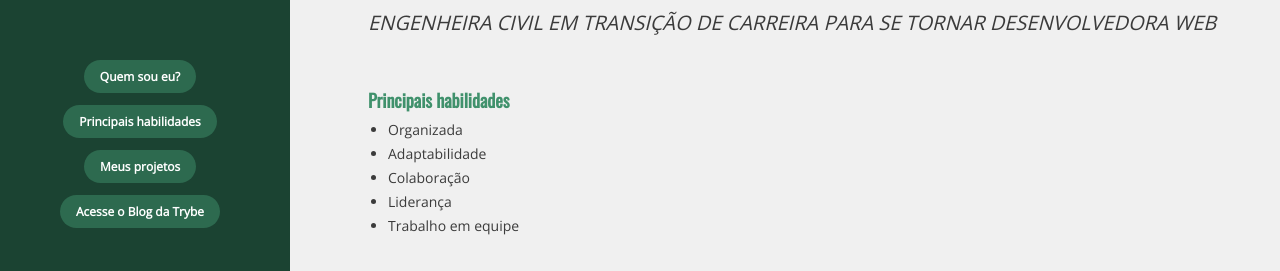
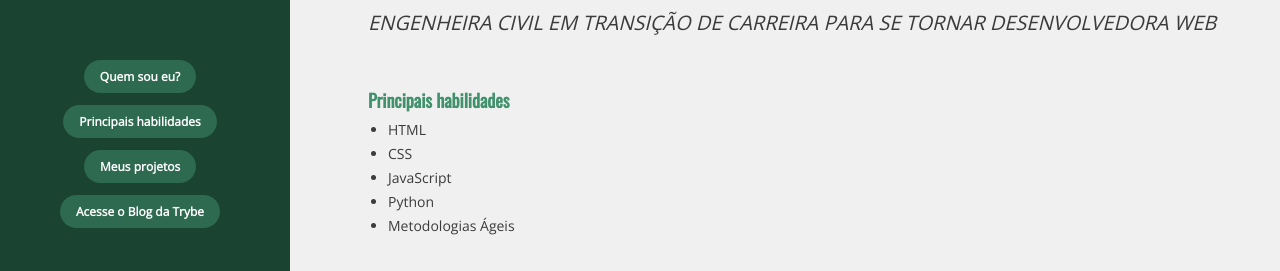
Before and after one commit to simonebarbado/simonebarbado.github.io, a plain HTML site: page index.html in a window 1280 px wide. Shown: the part 227-498 px from the top of the page. Drawn offline with nearby package versions, Linux system fonts and the light colour scheme.

Commit message:
Trocando as informações de habilidades

```diff
--- a/index.html
+++ b/index.html
@@ -31,11 +31,11 @@
 
         <h3 id="habilidades">Principais habilidades</h3>
         <ul>
-            <li>Organizada</li>
-            <li>Adaptabilidade</li>
-            <li>Colaboração</li>
-            <li>Liderança</li>
-            <li>Trabalho em equipe</li>
+            <li>HTML</li>
+            <li>CSS</li>
+            <li>JavaScript</li>
+            <li>Python</li>
+            <li>Metodologias Ágeis</li>
         </ul>
         <br>
 
```
